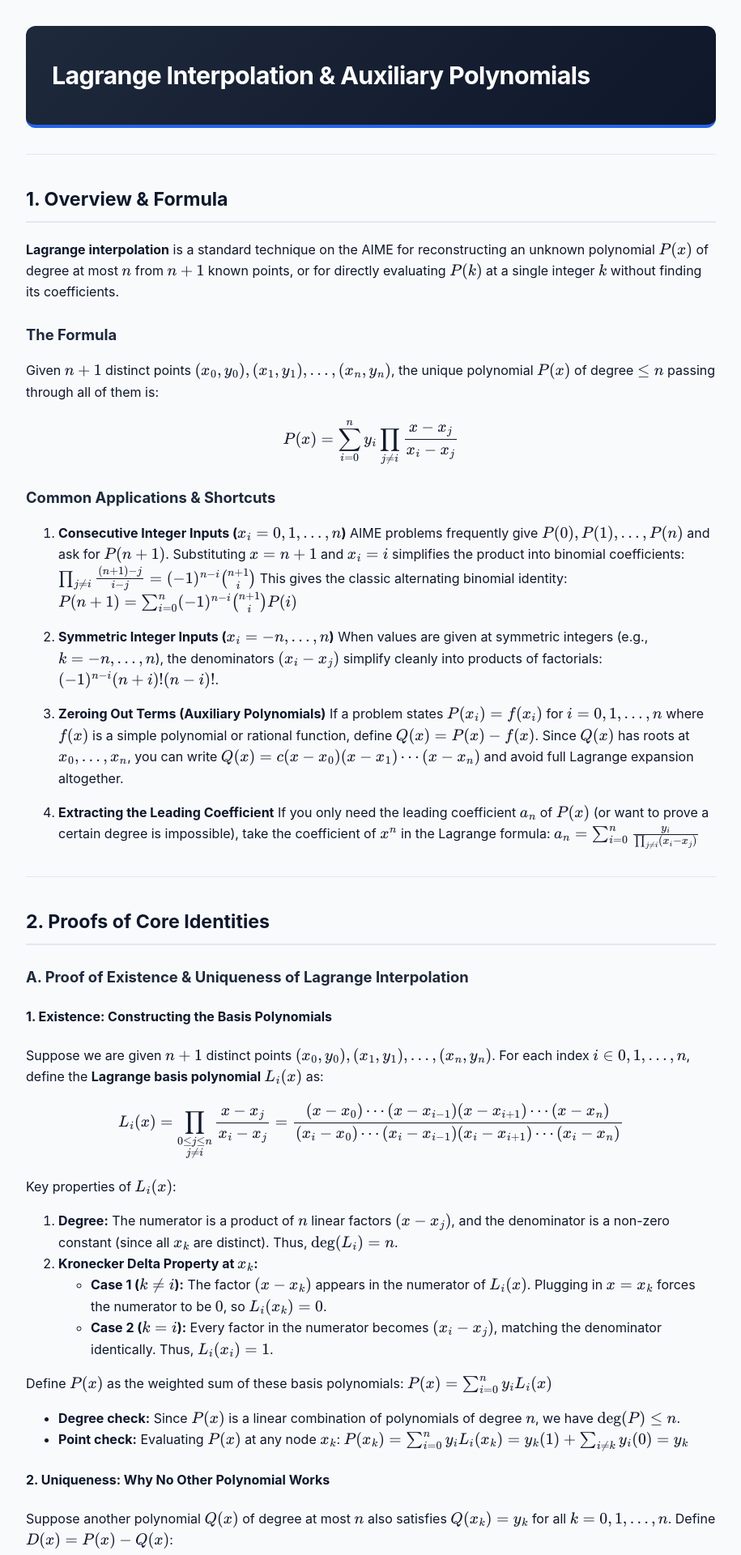
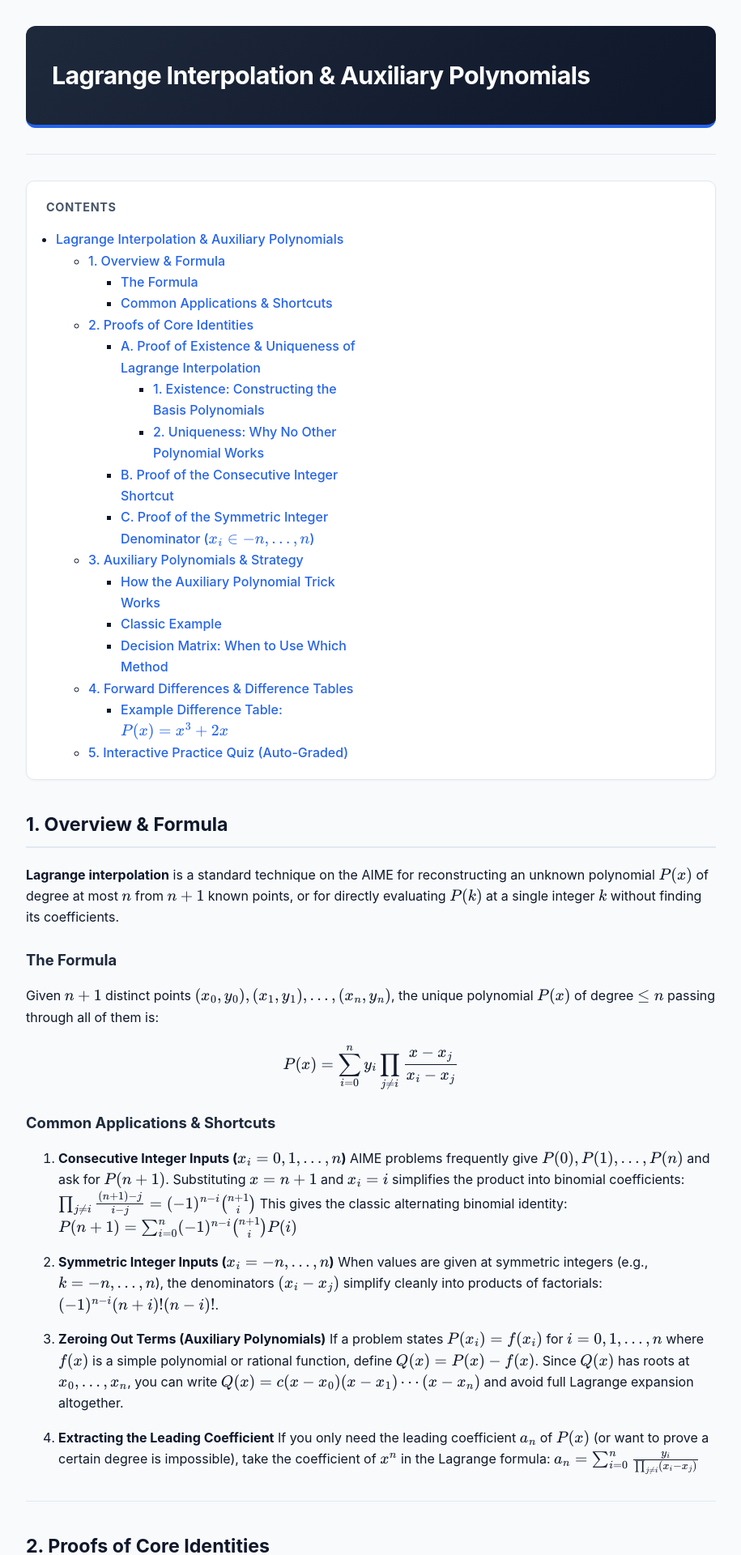
Before and after one commit to yhuang912/aime, a Jekyll site: the page built from aime-lagrange-interpolation-guide-v2.md, in a window 1280 px wide. Shown: the top 1920 px of the page at 81% size, without its empty margins (182-1097 px from the left). Built offline with Jekyll 4.4.1, drawn with Linux system fonts in a browser that asks for light colours; our own code applies the rules of GitHub Pages for plain Markdown files.

Commit message:
added toc and its styling

```diff
--- a/aime-lagrange-interpolation-guide-v2.md
+++ b/aime-lagrange-interpolation-guide-v2.md
@@ -1,6 +1,9 @@
 # Lagrange Interpolation & Auxiliary Polynomials
 
 ---
+
+* TOC
+{:toc}
 
 ## 1. Overview & Formula
 
--- a/assets/css/style.css
+++ b/assets/css/style.css
@@ -79,7 +79,8 @@ hr {
   overflow-x: auto;
 }
 
-.callout, blockquote {
+.callout,
+blockquote {
   background: var(--accent-light);
   border-left: 4px solid var(--accent);
   padding: 0.85rem 1.25rem;
@@ -104,7 +105,8 @@ table {
   background: var(--surface);
 }
 
-th, td {
+th,
+td {
   border: 1px solid var(--border);
   padding: 0.65rem 0.85rem;
   text-align: left;
@@ -146,8 +148,44 @@ ul.task-list {
   body {
     padding: 1rem;
   }
+
   h1:first-of-type {
     font-size: 1.5rem;
     padding: 1.5rem 1.25rem;
   }
 }
+
+
+/* Kramdown Auto-Generated Table of Contents */
+#markdown-toc {
+  background: var(--surface);
+  border: 1px solid var(--border);
+  border-radius: 10px;
+  padding: 1.25rem 1.5rem 1.25rem 2.25rem;
+  margin: 1.75rem auto;
+  box-shadow: 0 1px 3px rgba(0, 0, 0, 0.04);
+  display: grid;
+  grid-template-columns: repeat(auto-fit, minmax(250px, 1fr));
+  gap: 0.4rem 1.5rem;
+}
+
+#markdown-toc::before {
+  content: "CONTENTS";
+  grid-column: 1 / -1;
+  margin: 0 0 0.5rem -0.75rem;
+  font-size: 0.9rem;
+  font-weight: 700;
+  text-transform: uppercase;
+  letter-spacing: 0.05em;
+  color: var(--muted);
+}
+
+#markdown-toc a {
+  color: var(--primary);
+  text-decoration: none;
+  font-weight: 500;
+}
+
+#markdown-toc a:hover {
+  text-decoration: underline;
+}
```
